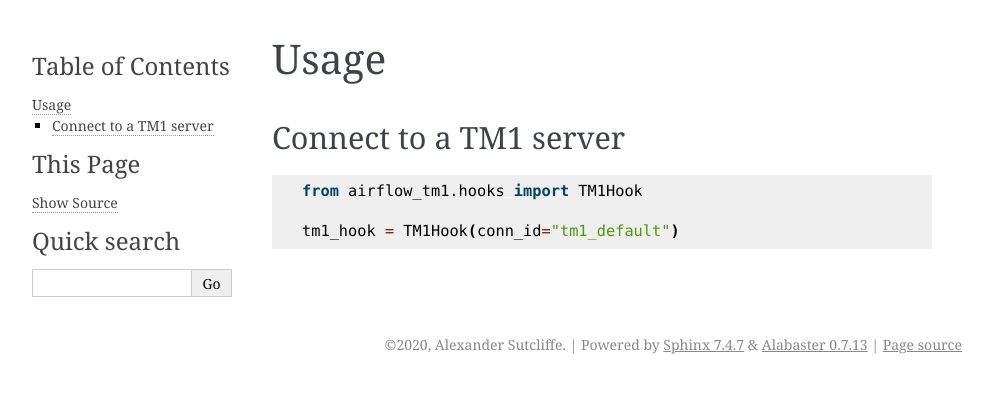
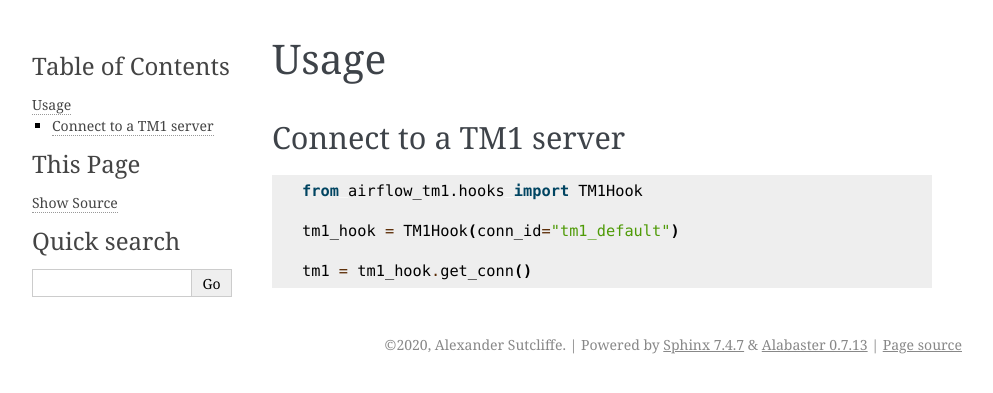
Before and after one commit to scrambldchannel/airflow-tm1, a Sphinx documentation site: the page built from docs/usage.rst, in a window 1280 px wide. Shown: the top 393 px of the page, without its empty margins (148-1141 px from the left). Built offline with Sphinx 7.4.7, drawn with Linux system fonts in a browser that asks for light colours.

Commit message:
Update docs

```diff
--- a/docs/usage.rst
+++ b/docs/usage.rst
@@ -10,3 +10,5 @@ Connect to a TM1 server
     from airflow_tm1.hooks import TM1Hook
 
     tm1_hook = TM1Hook(conn_id="tm1_default")
+
+    tm1 = tm1_hook.get_conn()
```
Also changed, not shown: README.md (+1 -0 lines).
